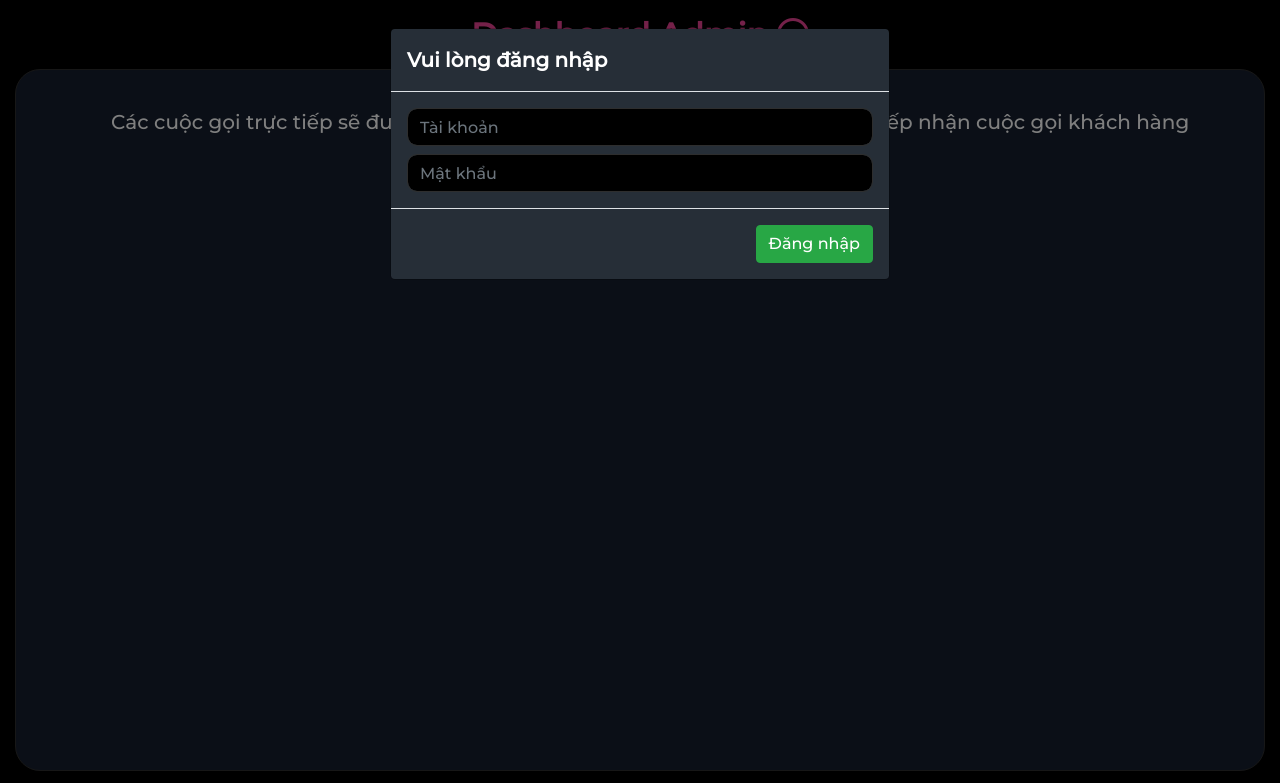
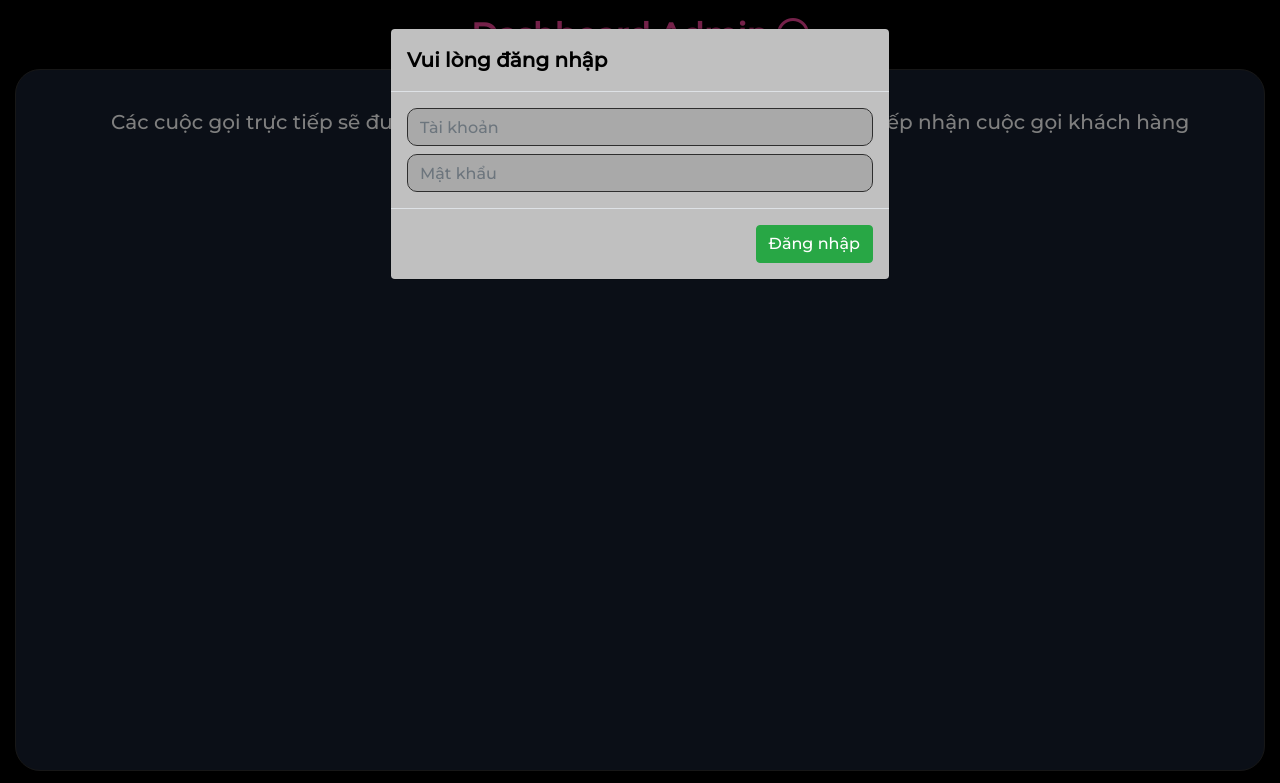
Before and after one commit to john-nv/support_call_audio, a website: page public/admin.html in a window 1280 px wide. Shown: the top 783 px of the page. Drawn offline with nearby package versions, Linux system fonts and the light colour scheme; no server answers; a web font is replaced by a local one.

Commit message:
feat: edit giao dien

```diff
--- a/public/admin.html
+++ b/public/admin.html
@@ -24,7 +24,7 @@
   <body>
     <style>
       h1, h2, h3, h4, h5, h6, span, label, p {
-        color: white;
+        color: black;
       }
     </style>
     <audio id="remote-audio" autoplay></audio>
--- a/public/css.css
+++ b/public/css.css
@@ -280,7 +280,7 @@ p, label, span, h1, h2, h3, h4, h5, h6, h7 {
 }
 
 #dialog-content {
-    background-color: #262e37;
+    background-color: #C0C0C0;
     color: white;
     font-weight: 600;
 }
@@ -327,8 +327,8 @@ p, label, span, h1, h2, h3, h4, h5, h6, h7 {
 .form-control,
 .form-control:focus,
 .form-control:active {
-    background-color: black;
-    color: white;
+    background-color: #A9A9A9;
+    color: black;
     border-color: var(--border-solid);
     border-radius: 10px;
 }
```
Also changed, not shown: public/index.html (+6 -5 lines).
